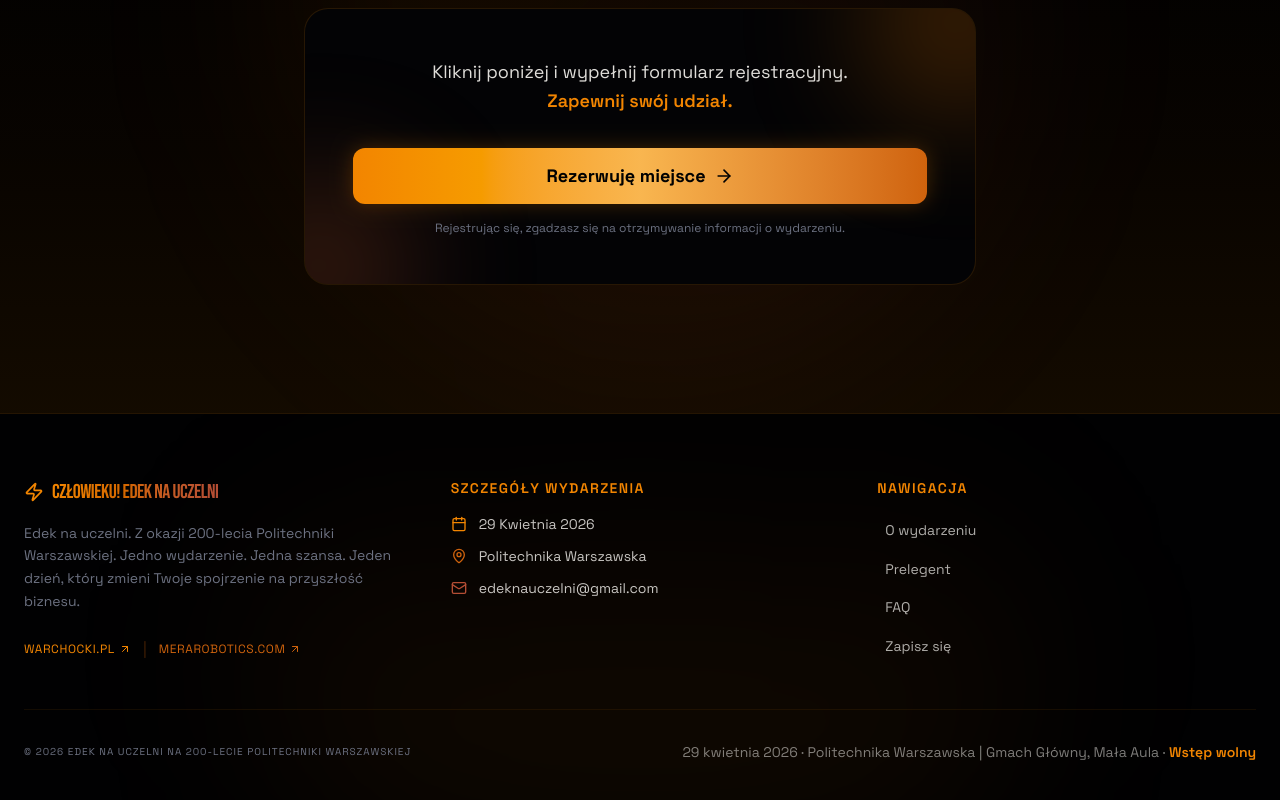
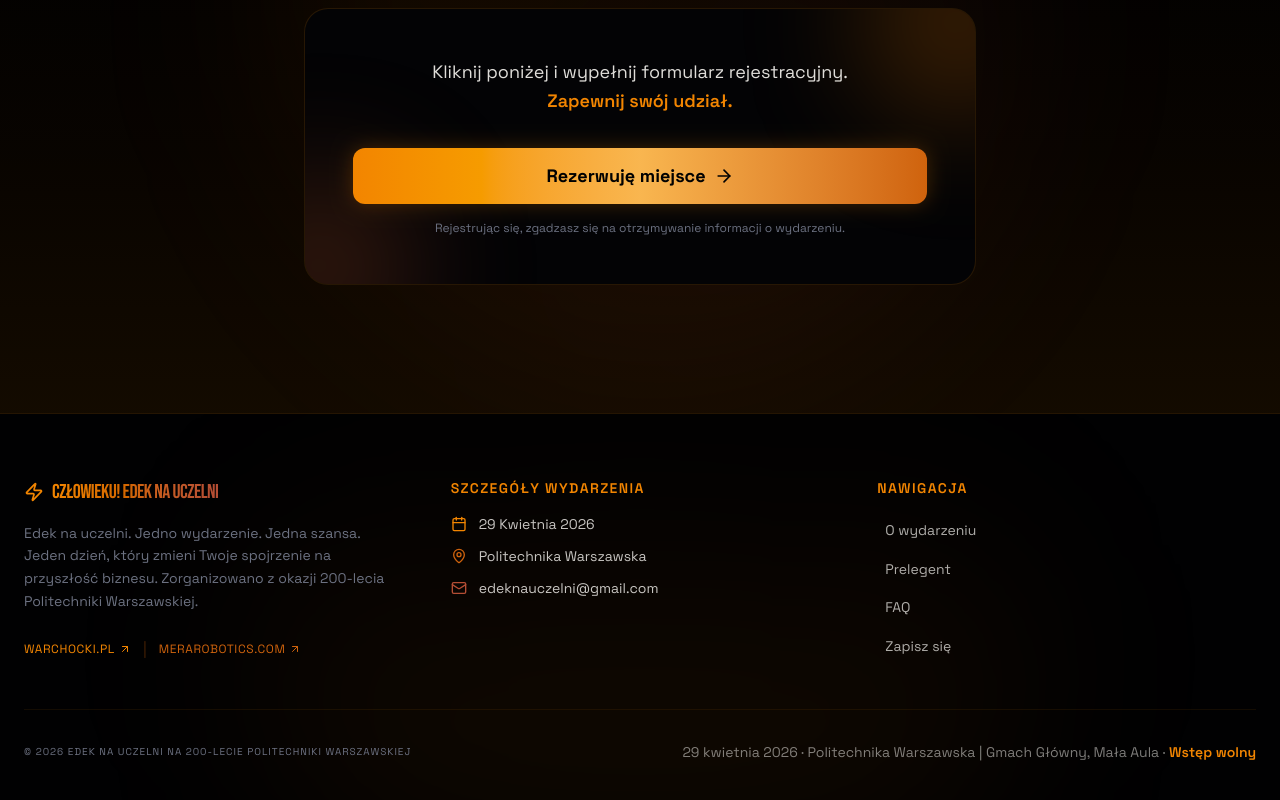
Before and after one commit to KamilaseQ/edwardowa_rewolucja, a Next.js app: page / in a window 1280 px wide. Shown: the part 6692-7492 px from the top of the page. Built offline with nearby package versions, Linux system fonts and the light colour scheme.

Commit message:
little footer change

```diff
--- a/components/landing/footer.tsx
+++ b/components/landing/footer.tsx
@@ -21,7 +21,7 @@ export function Footer() {
               </h3>
             </div>
             <p className="text-sm text-muted-foreground leading-relaxed mb-6">
-              Edek na uczelni. Z okazji 200-lecia Politechniki Warszawskiej. Jedno wydarzenie. Jedna szansa. Jeden dzień, który zmieni Twoje spojrzenie na przyszłość biznesu.
+              Edek na uczelni. Jedno wydarzenie. Jedna szansa. Jeden dzień, który zmieni Twoje spojrzenie na przyszłość biznesu. Zorganizowano z okazji 200-lecia Politechniki Warszawskiej.
             </p>
             <div className="flex gap-3">
               <a
```
Also changed, not shown: 1 other file (tests, documents, lock files or other folders).
